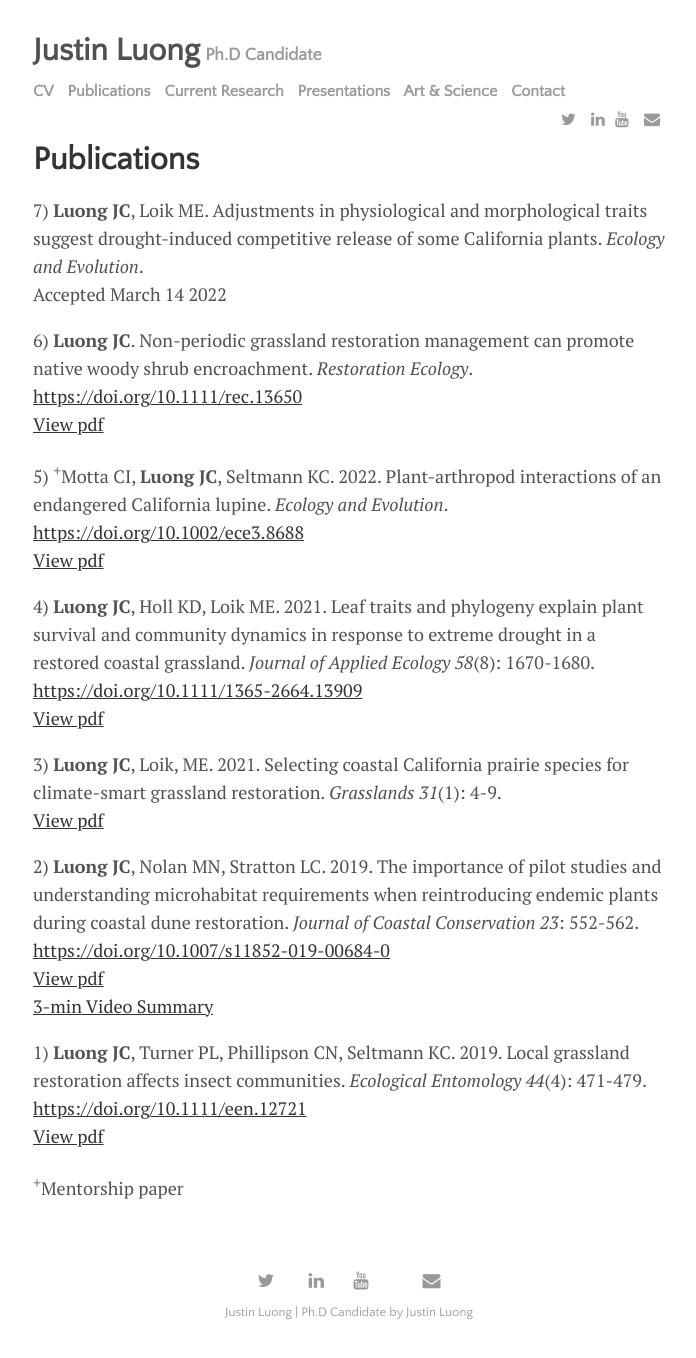
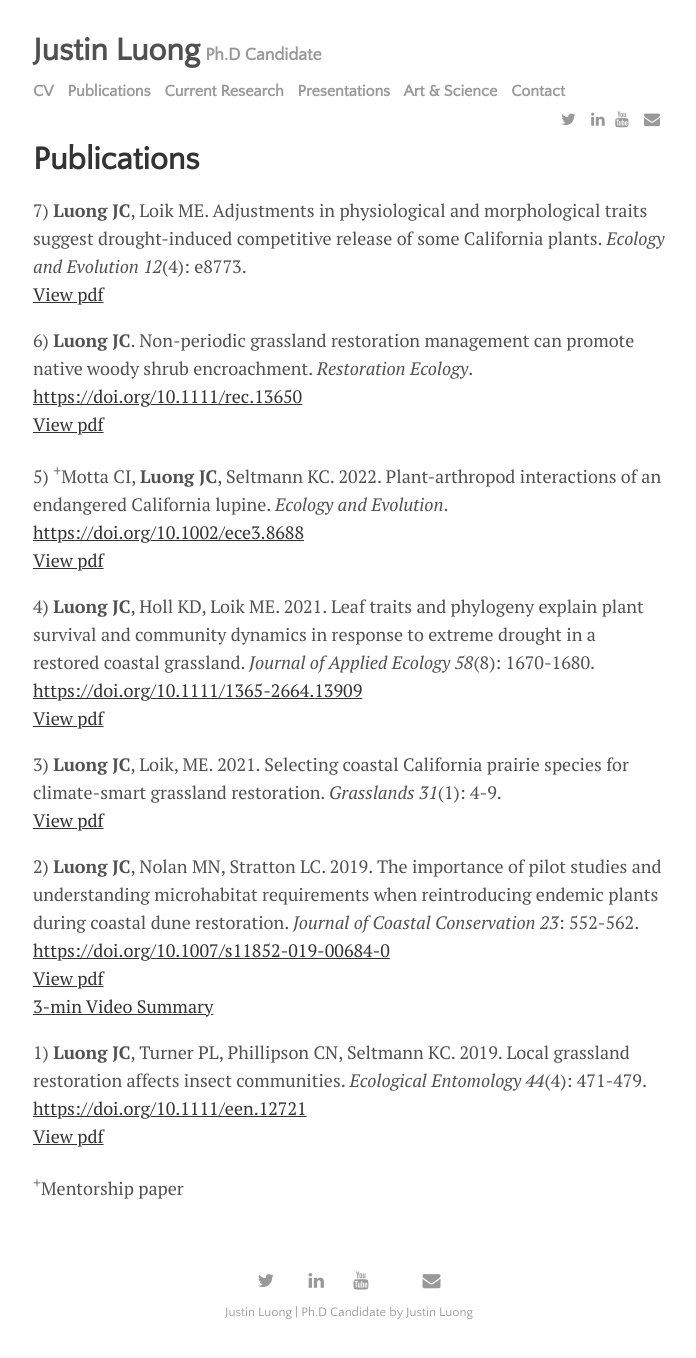
Before and after one commit to austinluong/justinluong.com, a Jekyll site: the page built from menu/publications.md, in a window 1280 px wide. Shown: the whole page, without its empty margins (291-987 px from the left). Built offline with Jekyll 4.4.1, drawn with Linux system fonts in a browser that asks for light colours; nearby versions of some CDN libraries.

Commit message:
Update publications.md

```diff
--- a/menu/publications.md
+++ b/menu/publications.md
@@ -3,8 +3,8 @@ layout: page
 title: Publications
 ---
 7) **Luong JC**, Loik ME. Adjustments in physiological and morphological traits suggest drought-induced competitive
-release of some California plants. *Ecology and Evolution*.
-Accepted March 14 2022
+release of some California plants. *Ecology and Evolution 12*(4): e8773.
+[View pdf]({{site.baseurl}}/assets/pdf/LuongLoik2022EcologyEvolution.pdf)
 
 6) **Luong JC**. Non-periodic grassland restoration management can promote native woody shrub encroachment. *Restoration Ecology*.
 <https://doi.org/10.1111/rec.13650>
```
